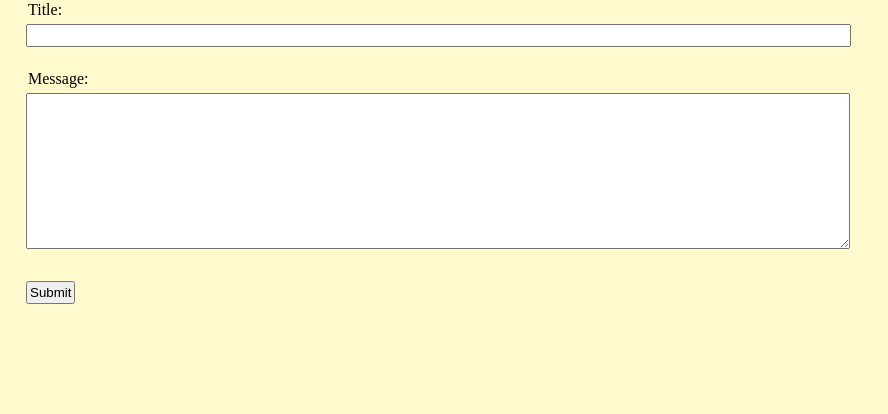
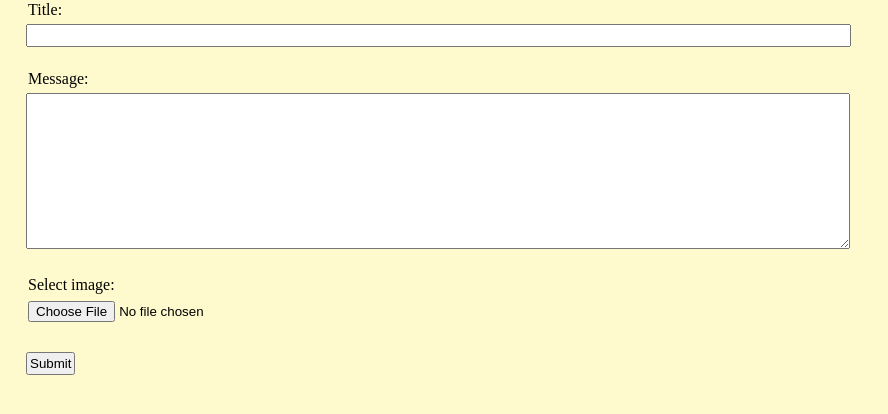
Before and after one commit to dapie346/AskMate, a Flask app: page /add-question in a window 1280 px wide. Shown: the part 81-495 px from the top of the page, without its empty margins (0-888 px from the left). Run offline with Flask 2, Linux system fonts and the light colour scheme.

Commit message:
Added field for image

```diff
--- a/sample_data/question.csv
+++ b/sample_data/question.csv
@@ -3,3 +3,5 @@ id,submission_time,view_number,vote_number,title,message,image
 1,1493368154,29,7,How to make lists in Python?,"I am totally new to this, any hints?",
 
 2,1493068124,15,9,Wordpress loading multiple jQuery Versions,,
+
+1398,1668505485,0,0,Does this work?,,
--- a/templates/add-question.html
+++ b/templates/add-question.html
@@ -12,6 +12,10 @@
         <br>
         <textarea name="message" rows="10" cols="100"></textarea>
         <br><br>
+        <label for="img">Select image:</label>
+        <br>
+        <input type="file" name="img" accept="image/*">
+        <br><br>
         <button type="submit">Submit</button>
     </form>
 {% endblock %}
```
